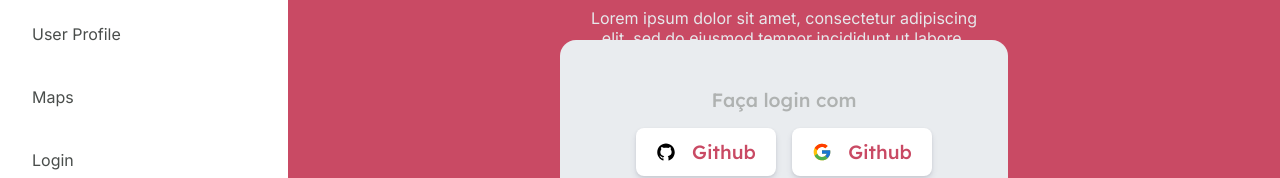
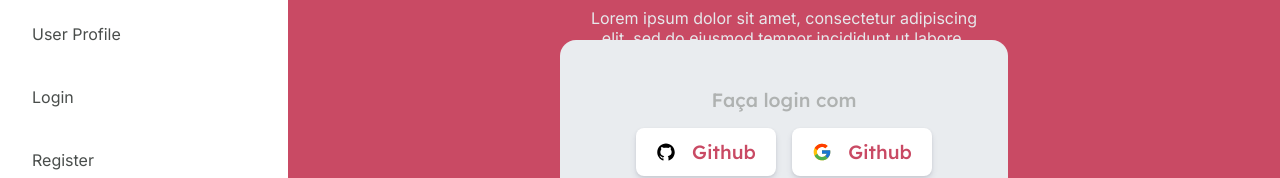
Before and after one commit to MatheusGomesRocha/dashboard_next, a Next.js app: page /login in a window 1280 px wide. Shown: the part 136-314 px from the top of the page. Built offline with nearby package versions, Linux system fonts and the light colour scheme.

Commit message:
Finalizando projeto (faltando apenas os gráficos)

```diff
--- a/src/components/Sidebar/index.tsx
+++ b/src/components/Sidebar/index.tsx
@@ -13,9 +13,8 @@ export function Sidebar() {
     const array = [
        {id: 1, link: 'Dashboard', path: '/'},
        {id: 2, link: 'User Profile', path: `/user/Michael-Scott`},
-       {id: 3, link: 'Maps', path: `/user`},
-       {id: 5, link: 'Login', path: `/login`},
-       {id: 6, link: 'Register', path: `/register`},
+       {id: 3, link: 'Login', path: `/login`},
+       {id: 4, link: 'Register', path: `/register`},
     ];
 
     return(
```
